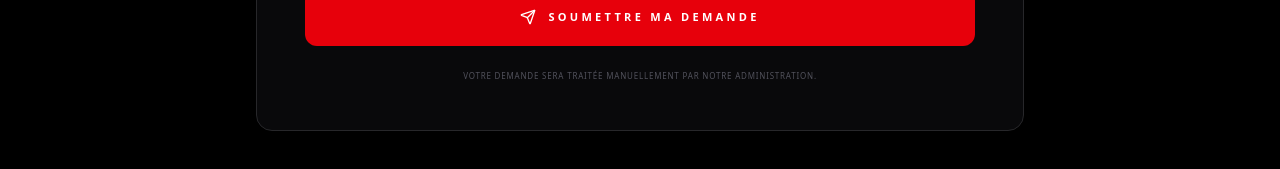
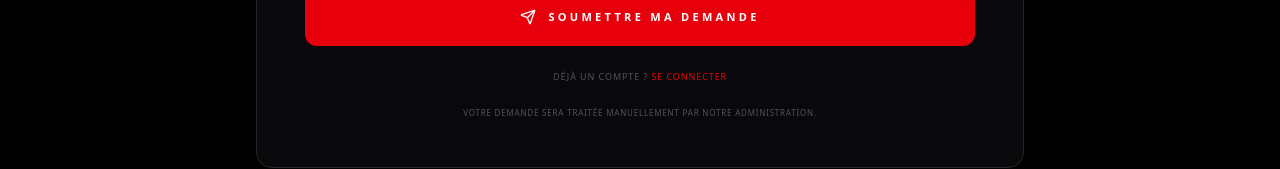
Before and after one commit to AirsoftSystem/vagondys, a Next.js app: page /messagerie/inscription in a window 1280 px wide. Shown: the part 982-1151 px from the top of the page. Built offline with nearby package versions, Linux system fonts and the light colour scheme; no server answers.

Commit message:
4ème Nouvelle page messagerie

```diff
--- a/app/(public)/communication/page.tsx
+++ b/app/(public)/communication/page.tsx
@@ -133,7 +133,7 @@ export default function CommunicationPage() {
                   </p>
                 </div>
                 <Link
-                  href="/messagerie"
+                  href="/messagerie/connexion"
                   className="w-full bg-red-600/80 border border-red-600 text-white py-4 font-black uppercase tracking-[0.3em] hover:bg-white hover:text-black hover:border-white transition-all flex items-center justify-center gap-2 group text-[11px]"
                 >
                   Accéder à ma messagerie <MessageSquare className="w-4 h-4 group-hover:translate-x-1 group-hover:-translate-y-1 transition-transform" />
--- a/app/(public)/messagerie/inscription/page.tsx
+++ b/app/(public)/messagerie/inscription/page.tsx
@@ -258,6 +258,14 @@ export default function MessagerieInscriptionPage() {
             {loading ? "Envoi en cours..." : "Soumettre ma demande"}
           </button>
 
+          {/* Lien vers la connexion */}
+          <p className="text-center text-[9px] text-zinc-600 uppercase tracking-widest">
+            Déjà un compte ?{" "}
+            <Link href="/messagerie/connexion" className="text-red-600 hover:text-red-500 transition-colors">
+              Se connecter
+            </Link>
+          </p>
+
           <p className="text-[8px] text-zinc-600 text-center uppercase tracking-widest">
             Votre demande sera traitée manuellement par notre administration.
           </p>
```
